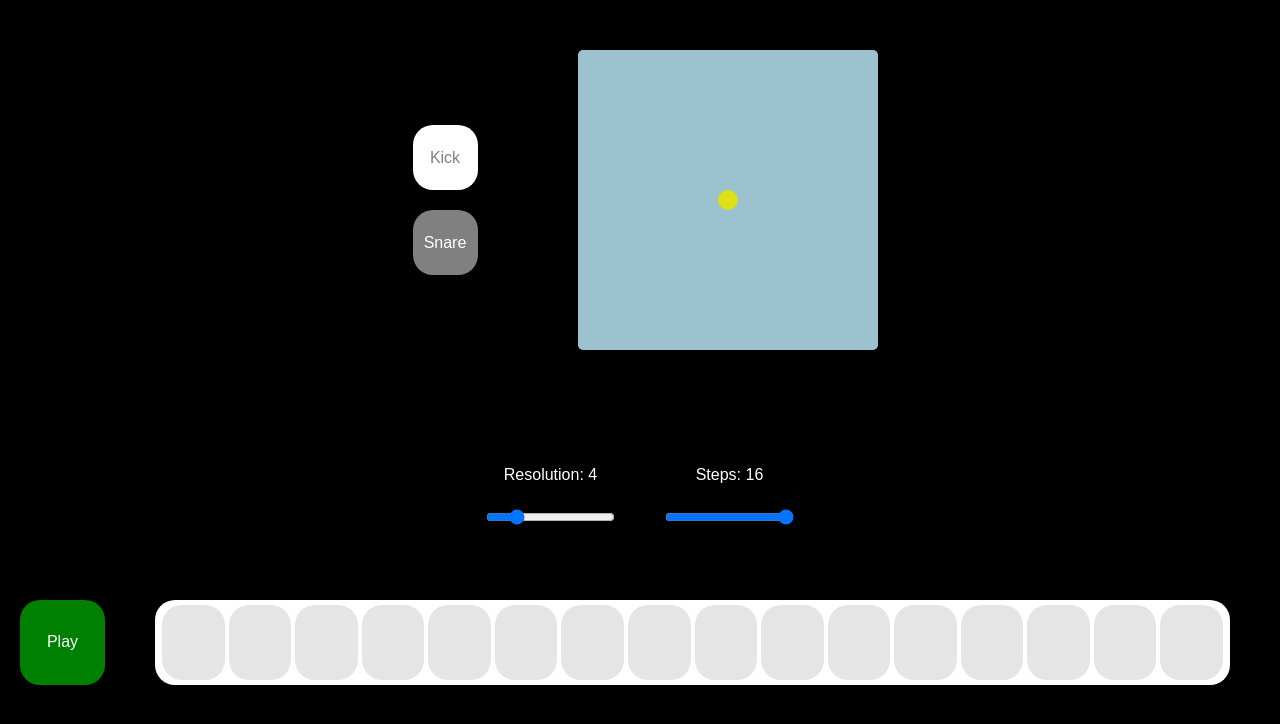
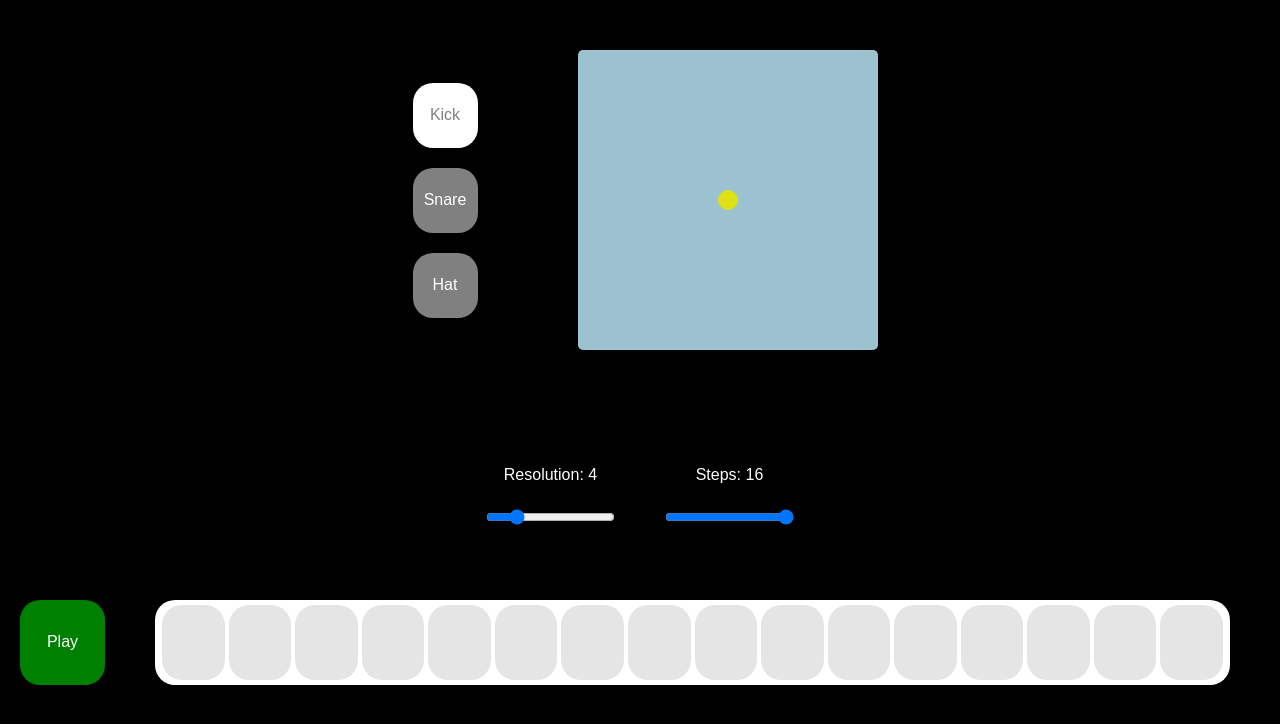
Before and after one commit to MalgAmoe/Badaboom, a React (Create React App) app in the folder client/: page / in a window 1280 px wide. Shown: the top 724 px of the page. Built offline with nearby package versions, Linux system fonts and the light colour scheme.

Commit message:
chore: added hat sound

```diff
--- a/client/src/App.js
+++ b/client/src/App.js
@@ -5,6 +5,7 @@ import SoundControl from './containers/SoundControl'
 import Sequencer from './lib/Sequencer'
 import Kick from './lib/Kick'
 import Snare from './lib/Snare'
+import Hat from './lib/Hat'
 import Scheduler from './lib/Scheduler'
 
 import './App.css'
@@ -29,7 +30,9 @@ const kick = new Kick()
 const kickSequencer = new Sequencer(4, 16, tempo, kick, audioContext)
 const snare = new Snare()
 const snareSequencer = new Sequencer(4, 16, tempo, snare, audioContext)
-const sequencers = [kickSequencer, snareSequencer]
+const hat = new Hat()
+const hatSequencer = new Sequencer(4, 16, tempo, hat, audioContext)
+const sequencers = [kickSequencer, snareSequencer, hatSequencer]
 const scheduler = new Scheduler(tempo, sequencers, audioContext)
 
 class App extends Component {
--- a/client/src/components/Step.js
+++ b/client/src/components/Step.js
@@ -14,8 +14,8 @@ const styles = {
 
 class Step extends Component {
   setStep = () => {
-    this.setState({velocity: 0.7})
-    this.props.addStep(this.props.stepNum, 0.7)
+    this.setState({velocity: 0.5})
+    this.props.addStep(this.props.stepNum, 0.5)
   }
 
   eraseStep = () => {
--- /dev/null
+++ b/client/src/lib/Hat.js
@@ -0,0 +1,51 @@
+class Hat {
+  constructor() {
+    this.bufferLength = 2561
+    this.filterFrequency = 5000
+    this.decay = 0.125
+    this.x = 0.5
+    this.y = 0.5
+  }
+  play(triggerTime, velocity, stepLength, audioContext) {
+    const duration = stepLength * this.decay
+    const startTime = triggerTime
+    const endTime = triggerTime + duration
+
+    const noiseBuffer = audioContext.createBuffer(1, this.bufferLength, audioContext.sampleRate)
+    const noiseOutput = noiseBuffer.getChannelData(0)
+    for (let i = 0; i < this.bufferLength; i++) {
+      noiseOutput[i] = 2 * Math.random() - 1
+    }
+
+    const whiteNoise = audioContext.createBufferSource()
+    whiteNoise.buffer = noiseBuffer
+    whiteNoise.loop = true
+
+    const amp = audioContext.createGain()
+    amp.connect(audioContext.destination)
+
+    const filter = audioContext.createBiquadFilter()
+    filter.type = 'highpass'
+    filter.frequency.value = this.filterFrequency
+
+    whiteNoise.connect(filter)
+    filter.connect(amp)
+
+    amp.gain.value = 0
+    amp.gain.setTargetAtTime(velocity, startTime, 0.00001)
+    amp.gain.setTargetAtTime(0, endTime, duration)
+
+    whiteNoise.start(startTime)
+    whiteNoise.stop(endTime + duration * 10)
+  }
+
+  changeSound(x, y) {
+    this.x = x
+    this.y = y
+    this.decay = (0.25 + Math.pow(x, 2)) * 0.25
+    this.bufferLength = 1 + (1 - y) * 5120
+    this.filterFrequency = (y + x) * 5000
+  }
+}
+
+export default Hat
--- a/client/src/lib/Scheduler.js
+++ b/client/src/lib/Scheduler.js
@@ -3,8 +3,8 @@ export default class Scheduler {
   constructor(tempo, sequencers, audioContext) {
     this.audioContext = audioContext
     this.tempo = tempo
-    this.scheduleInterval = 20
-    this.scheduleWindow = 0.03
+    this.scheduleInterval = 4
+    this.scheduleWindow = 0.008
     this.sequencers = sequencers
     this.timerID = null
   }
--- a/client/src/lib/Sequencer.js
+++ b/client/src/lib/Sequencer.js
@@ -8,9 +8,8 @@ class Sequencer {
     for (let i = 0; i < 16; i++) {
       this.steps[i] = 0
     }
-    this.currentStep = -1
+    this.currentStep = 0
     this.nextStepTime = 0
-    // this.timeLag = (60.0 / tempo) * resolution / division
     this.sound = sound
     this.timeLag = 0
     this.calculateLag()
@@ -42,9 +41,9 @@ class Sequencer {
 
   scheduleSteps = function(scheduleWindow, audioContext) {
     while(this.nextStepTime < audioContext.currentTime + scheduleWindow) {
-      var kickData = this.getNextStep()
-      if (kickData[1] > 0) {
-        this.sound.play(kickData[0], kickData[1], this.timeLag, audioContext)
+      var soundData = this.getNextStep()
+      if (soundData[1] > 0) {
+        this.sound.play(soundData[0], soundData[1], this.timeLag, audioContext)
       }
     }
   }
@@ -69,7 +68,7 @@ class Sequencer {
   }
 
   stop = () => {
-    this.currentStep = -1
+    this.currentStep = 0
   }
 
   start = (audioContext) => {
--- a/client/src/lib/Snare.js
+++ b/client/src/lib/Snare.js
@@ -1,7 +1,6 @@
 class Snare {
   constructor() {
     this.sineFrequency = 150
-    this.filterFrequency = 16000
     this.attack = 0.00001
     this.decay = 0.25
     this.blend = 0.5
```
